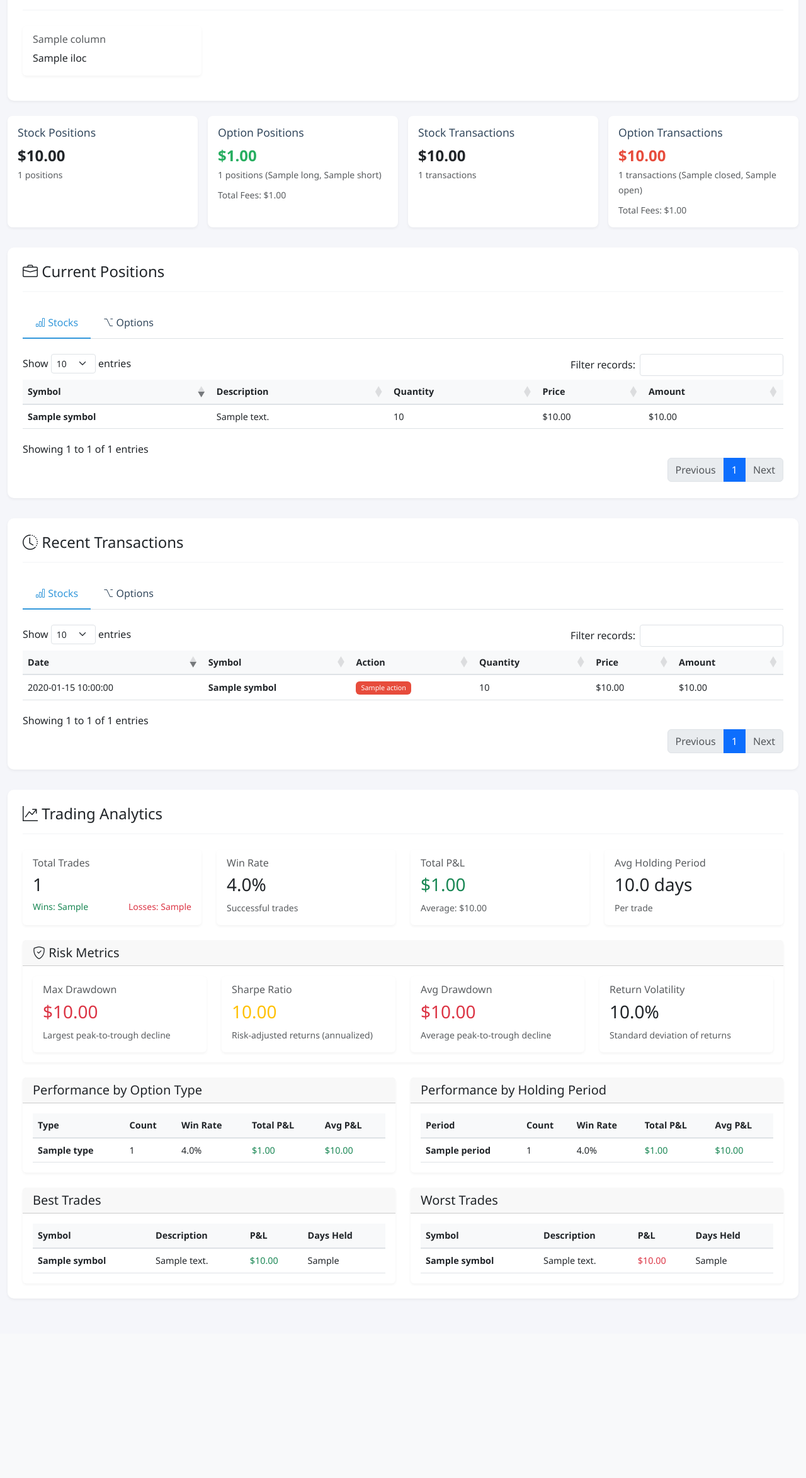
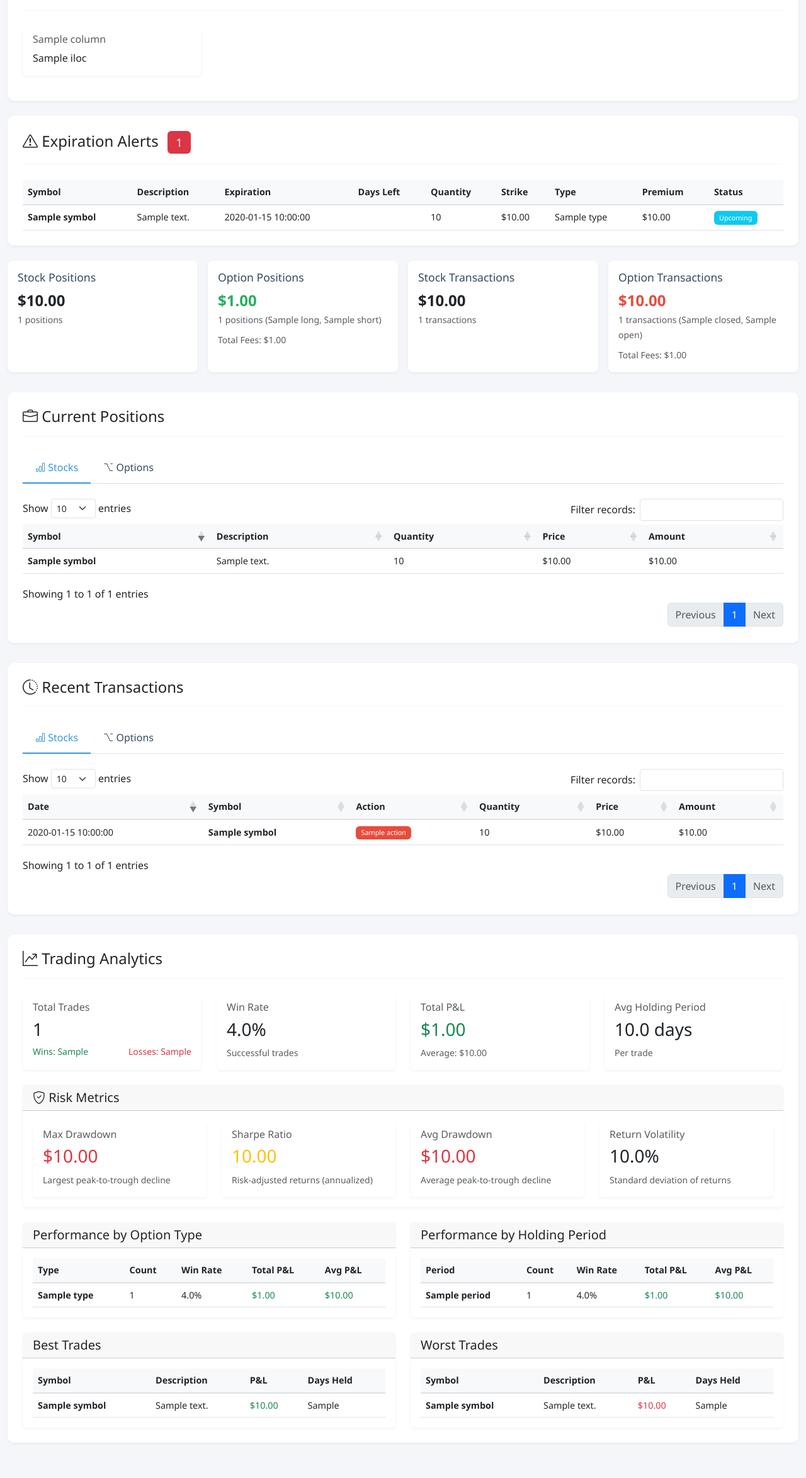
Before and after one commit to dpressle/trading-dashboard, a Flask app: template templates/index.html in a window 1280 px wide. Shown: the part 158-2505 px from the top of the page at 63% size. Before the commit the page ends 2180 px from the top, so only its background shows below. Run offline with Flask 3, Linux system fonts and the light colour scheme; the template is opened without the code that fills it: most values are stand-ins (such as "Sample title", 1, 10 or a date in 2020); some libraries are stand-ins or nearby versions.

Commit message:
add expiration alerts
Signed-off-by: Daniel Pressler <danielpr@nvidia.com>

```diff
--- a/app.py
+++ b/app.py
@@ -2,7 +2,7 @@ from flask import Flask, render_template, request
 import pandas as pd
 import os
 import glob
-from datetime import datetime
+from datetime import datetime, timedelta
 
 app = Flask(__name__)
 
@@ -228,6 +228,56 @@ def calculate_option_positions_summary(positions_df):
 
     return summary
 
+def calculate_expiration_alerts(positions_df):
+    """Calculate alerts for upcoming option expirations."""
+    if positions_df is None or positions_df.empty:
+        return []
+
+    alerts = []
+    today = datetime.now()
+
+    # Filter for option positions only
+    option_positions = positions_df[positions_df['Type'].isin(['P', 'C'])]
+
+    for _, position in option_positions.iterrows():
+        try:
+            # Extract expiration date from description
+            desc_parts = position['Description'].split()
+            if len(desc_parts) >= 2:
+                exp_date_str = desc_parts[1]  # e.g., "04APR25"
+                exp_date = datetime.strptime(exp_date_str, '%d%b%y')
+
+                # Calculate days until expiration
+                days_to_exp = (exp_date - today).days
+
+                # Only include positions that haven't expired
+                if days_to_exp >= 0:
+                    # Calculate alert level
+                    if days_to_exp <= 3:
+                        alert_level = 'danger'
+                    elif days_to_exp <= 7:
+                        alert_level = 'warning'
+                    else:
+                        alert_level = 'info'
+
+                    alerts.append({
+                        'symbol': position['Symbol'],
+                        'description': position['Description'],
+                        'expiration_date': exp_date.strftime('%Y-%m-%d'),
+                        'days_to_expiration': days_to_exp,
+                        'quantity': position['Quantity'],
+                        'strike': position['Strike'],
+                        'type': position['Type'],
+                        'premium': position['Premium'],
+                        'alert_level': alert_level
+                    })
+        except (ValueError, IndexError):
+            continue
+
+    # Sort alerts by days to expiration
+    alerts.sort(key=lambda x: x['days_to_expiration'])
+    return alerts
+
 def get_available_data_files():
     """Get list of available .tlg files in the data directory."""
     return [os.path.basename(f) for f in glob.glob('data/*.tlg')]
@@ -354,6 +404,8 @@ def parse_trading_data(filename='trading_data.tlg'):
 
     if 'option_positions' in dfs:
         dfs['option_positions_summary'] = calculate_option_positions_summary(dfs['option_positions'])
+        # Add expiration alerts
+        dfs['expiration_alerts'] = calculate_expiration_alerts(dfs['option_positions'])
 
     return dfs
 
--- a/templates/index.html
+++ b/templates/index.html
@@ -230,6 +230,62 @@
                     </div>
                 </div>
                 {% endfor %}
+            </div>
+        </div>
+        {% endif %}
+
+        <!-- Expiration Alerts -->
+        {% if data.expiration_alerts is defined and data.expiration_alerts %}
+        <div class="section mb-4">
+            <div class="section-header d-flex justify-content-between align-items-center">
+                <h2 class="h4 mb-0">
+                    <i class="bi bi-exclamation-triangle"></i> Expiration Alerts
+                    <span class="badge bg-danger ms-2">{{ data.expiration_alerts|length }}</span>
+                </h2>
+            </div>
+            <div class="table-responsive">
+                <table class="table table-hover">
+                    <thead>
+                        <tr>
+                            <th>Symbol</th>
+                            <th>Description</th>
+                            <th>Expiration</th>
+                            <th>Days Left</th>
+                            <th>Quantity</th>
+                            <th>Strike</th>
+                            <th>Type</th>
+                            <th>Premium</th>
+                            <th>Status</th>
+                        </tr>
+                    </thead>
+                    <tbody>
+                        {% for alert in data.expiration_alerts %}
+                        <tr class="table-{{ alert.alert_level }}">
+                            <td><strong>{{ alert.symbol }}</strong></td>
+                            <td>{{ alert.description }}</td>
+                            <td>{{ alert.expiration_date }}</td>
+                            <td>
+                                <span class="badge bg-{{ alert.alert_level }}">
+                                    {{ alert.days_to_expiration }} days
+                                </span>
+                            </td>
+                            <td>{{ alert.quantity }}</td>
+                            <td>${{ "%.2f"|format(alert.strike) }}</td>
+                            <td>{{ alert.type }}</td>
+                            <td>${{ "%.2f"|format(alert.premium) }}</td>
+                            <td>
+                                {% if alert.days_to_expiration <= 3 %}
+                                <span class="badge bg-danger">Expiring Soon!</span>
+                                {% elif alert.days_to_expiration <= 7 %}
+                                <span class="badge bg-warning">Expiring This Week</span>
+                                {% else %}
+                                <span class="badge bg-info">Upcoming</span>
+                                {% endif %}
+                            </td>
+                        </tr>
+                        {% endfor %}
+                    </tbody>
+                </table>
             </div>
         </div>
         {% endif %}
```
